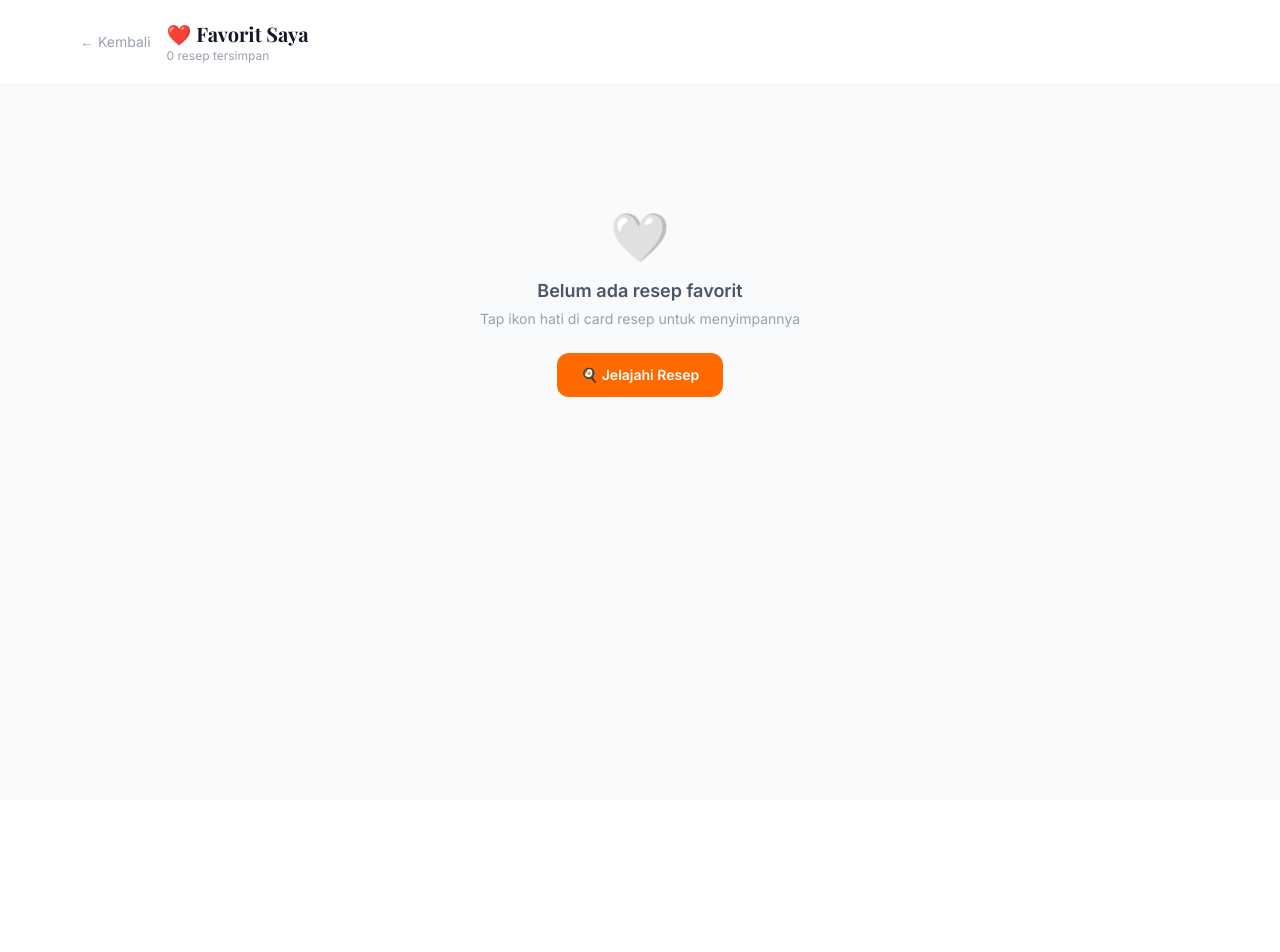
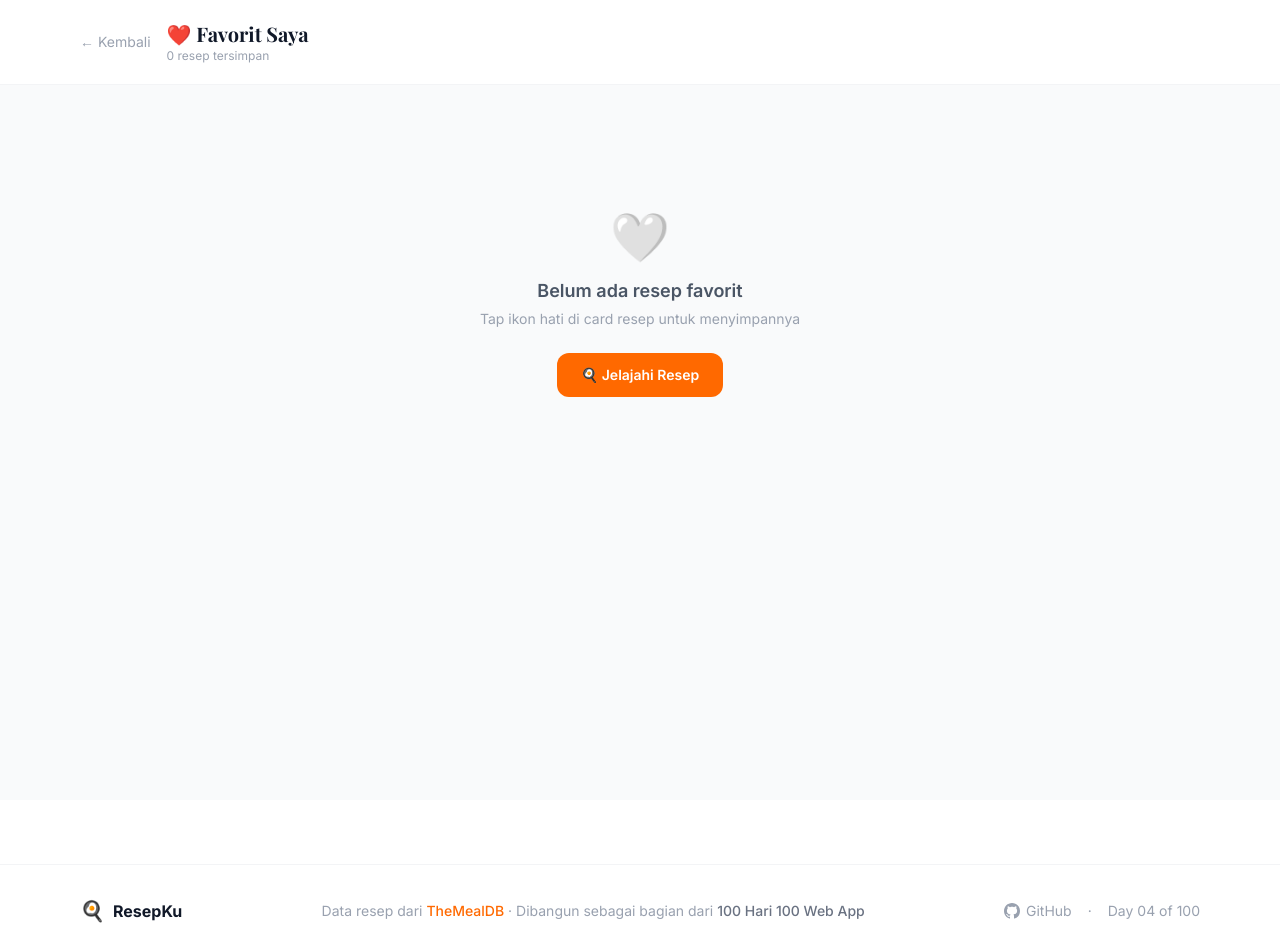
Before and after one commit to Mucaru/day-04-recipe-app, a Next.js app: page /favorites in a window 1280 px wide. Shown: the top 952 px of the page. Before the commit the page ends 800 px from the top, so only its background shows below. Built offline with nearby package versions, Linux system fonts and the light colour scheme.

Commit message:
feat: add footer with TheMealDB credit and GitHub link

```diff
--- a/app/layout.tsx
+++ b/app/layout.tsx
@@ -4,6 +4,7 @@ import "./globals.css";
 import { ScrollToTop } from "@/components/ui/ScrollToTop";
 import { FavoritesProvider } from "@/contexts/FavoritesContext";
 import { ToastProvider } from "@/components/ui/Toast";
+import { Footer } from "@/components/ui/Footer";
 
 const inter = Inter({
   variable: "--font-inter",
@@ -44,6 +45,7 @@ export default function RootLayout({
         <FavoritesProvider>
           <ToastProvider>
             {children}
+            <Footer />
             <ScrollToTop />
           </ToastProvider>
         </FavoritesProvider>
--- /dev/null
+++ b/components/ui/Footer.tsx
@@ -0,0 +1,47 @@
+export function Footer() {
+  return (
+    <footer className="bg-white border-t border-gray-100 mt-16">
+      <div className="max-w-6xl mx-auto px-4 py-8">
+        <div className="flex flex-col md:flex-row items-center justify-between gap-4">
+          {/* Brand */}
+          <div className="flex items-center gap-2">
+            <span className="text-xl">🍳</span>
+            <span className="font-bold text-gray-900">ResepKu</span>
+          </div>
+
+          {/* Credit */}
+          <p className="text-sm text-gray-400 text-center">
+            Data resep dari{" "}
+            <a
+              href="https://www.themealdb.com"
+              target="_blank"
+              rel="noopener noreferrer"
+              className="text-orange-500 hover:underline font-medium"
+            >
+              TheMealDB
+            </a>{" "}
+            · Dibangun sebagai bagian dari{" "}
+            <span className="font-medium text-gray-500">100 Hari 100 Web App</span>
+          </p>
+
+          {/* Links */}
+          <div className="flex items-center gap-4 text-sm text-gray-400">
+            <a
+              href="https://github.com/Mucaru"
+              target="_blank"
+              rel="noopener noreferrer"
+              className="hover:text-gray-700 transition flex items-center gap-1.5"
+            >
+              <svg className="w-4 h-4" fill="currentColor" viewBox="0 0 24 24">
+                <path d="M12 0C5.37 0 0 5.37 0 12c0 5.31 3.435 9.795 8.205 11.385.6.105.825-.255.825-.57 0-.285-.015-1.23-.015-2.235-3.015.555-3.795-.735-4.035-1.41-.135-.345-.72-1.41-1.23-1.695-.42-.225-1.02-.78-.015-.795.945-.015 1.62.87 1.845 1.23 1.08 1.815 2.805 1.305 3.495.99.105-.78.42-1.305.765-1.605-2.67-.3-5.46-1.335-5.46-5.925 0-1.305.465-2.385 1.23-3.225-.12-.3-.54-1.53.12-3.18 0 0 1.005-.315 3.3 1.23.96-.27 1.98-.405 3-.405s2.04.135 3 .405c2.295-1.56 3.3-1.23 3.3-1.23.66 1.65.24 2.88.12 3.18.765.84 1.23 1.905 1.23 3.225 0 4.605-2.805 5.625-5.475 5.925.435.375.81 1.095.81 2.22 0 1.605-.015 2.895-.015 3.3 0 .315.225.69.825.57A12.02 12.02 0 0 0 24 12c0-6.63-5.37-12-12-12z" />
+              </svg>
+              GitHub
+            </a>
+            <span>·</span>
+            <span>Day 04 of 100</span>
+          </div>
+        </div>
+      </div>
+    </footer>
+  );
+}
```
